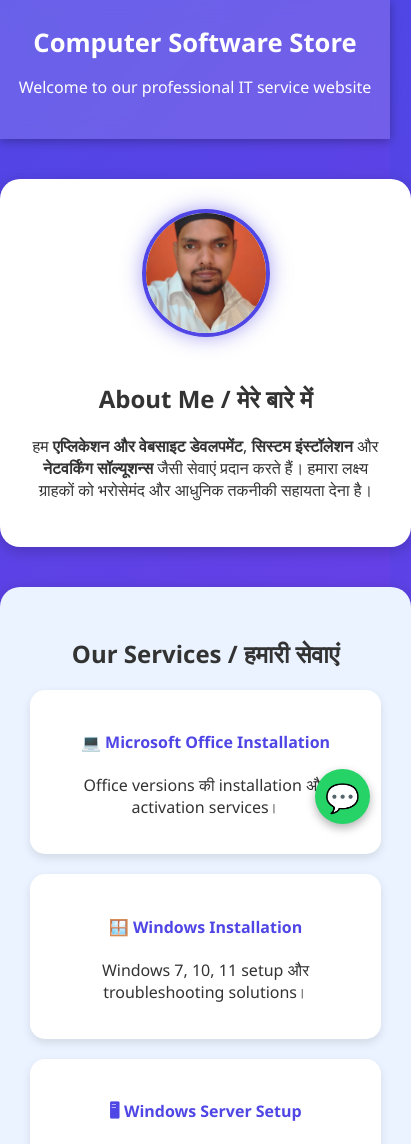
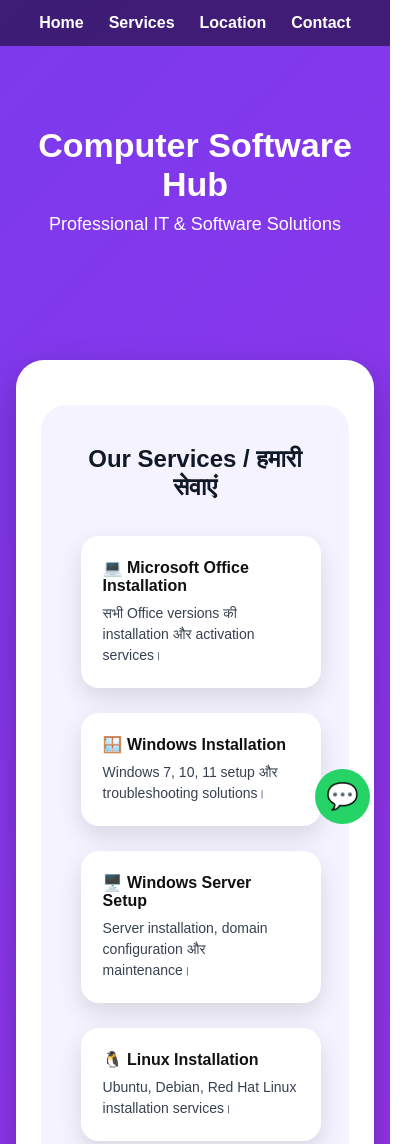
Before and after one commit to Shams0713/computer-software-store, a plain HTML site: page index.html in a window 390 px wide. Shown: the top 1144 px of the page, 411 px wide, since content can reach past the window. Drawn offline with Linux system fonts and the light colour scheme.

Commit message:
Revamp index.html for Computer Software Hub
Updated the HTML structure, styles, and content for the Computer Software Hub website.

```diff
--- a/index.html
+++ b/index.html
@@ -1,203 +1,259 @@
 <!DOCTYPE html>
-<html lang="hi">
+<html lang="en">
 <head>
 <meta charset="UTF-8">
 <meta name="viewport" content="width=device-width, initial-scale=1.0">
-  <title>Computer Software Store</title>
+<title>Computer Software Hub | Shams Hussain</title>
+
 <style>
-    body {
-      font-family: 'Poppins', 'Segoe UI', sans-serif;
-      margin: 0;
-      padding: 0;
-      background: linear-gradient(135deg, #4f46e5, #9333ea);
-      color: #333;
+*{
+  margin:0;
+  padding:0;
+  box-sizing:border-box;
+  font-family:Arial, sans-serif;
 }
 
-    header {
-      width: 100%;
-      background: rgba(255,255,255,0.15);
-      color: white;
-      text-align: center;
-      padding: 25px 0;
-      backdrop-filter: blur(10px);
-      box-shadow: 0 2px 10px rgba(0,0,0,0.3);
+body{
+  background:linear-gradient(135deg,#7c3aed,#9333ea,#06b6d4);
+  color:#111;
 }
 
-    h1 {
-      font-size: 2.3em;
-      margin: 0;
+/* NAVBAR */
+nav{
+  position:sticky;
+  top:0;
+  background:rgba(0,0,0,0.5);
+  padding:14px;
+  display:flex;
+  justify-content:center;
+  gap:25px;
+  z-index:1000;
 }
 
-    section {
-      width: 90%;
-      max-width: 950px;
-      margin: 40px auto;
-      border-radius: 20px;
-      box-shadow: 0 4px 15px rgba(0,0,0,0.2);
-      padding: 30px;
-      text-align: center;
-      background: white;
+nav a{
+  color:#fff;
+  text-decoration:none;
+  font-weight:bold;
 }
 
-    /* About Section */
-    .about {
-      background: #ffffff;
+nav a:hover{
+  color:#00ffcc;
 }
 
-    .about img {
-      width: 160px;
-      height: 160px;
-      border-radius: 50%;
-      object-fit: cover;
-      border: 4px solid #4f46e5;
-      box-shadow: 0 0 20px rgba(79,70,229,0.5);
-      margin-bottom: 20px;
+/* HEADER */
+header{
+  text-align:center;
+  padding:80px 15px;
+  color:#fff;
 }
 
-    /* Services Section */
-    .services {
-      background: #eaf3ff; /* light blue shade */
+header h1{
+  font-size:34px;
 }
 
-    .service-cards {
-      display: grid;
-      grid-template-columns: repeat(auto-fit, minmax(240px, 1fr));
-      gap: 20px;
-      margin-top: 20px;
+header p{
+  margin-top:10px;
+  font-size:18px;
 }
 
-    .card {
-      background: white;
-      border-radius: 15px;
-      box-shadow: 0 4px 10px rgba(0,0,0,0.1);
-      padding: 20px;
-      transition: all 0.3s ease;
+/* SECTION COMMON */
+section{
+  width:92%;
+  max-width:1200px;
+  margin:45px auto;
+  background:#fff;
+  padding:45px 25px;
+  border-radius:28px;
+  box-shadow:0 15px 35px rgba(0,0,0,0.25);
 }
 
-    .card:hover {
-      transform: translateY(-8px);
-      box-shadow: 0 8px 20px rgba(0,0,0,0.2);
+/* SERVICES STYLE (SCREENSHOT TYPE) */
+.services-box{
+  background:#f5f3ff;
+  padding:40px;
+  border-radius:25px;
 }
 
-    .card h4 {
-      color: #4f46e5;
+.services-box h2{
+  text-align:center;
+  margin-bottom:35px;
+  color:#111827;
 }
 
-    /* Contact Section */
-    .contact {
-      background: #f2e8ff; /* soft lavender/purple */
+.service-grid{
+  display:grid;
+  grid-template-columns:repeat(auto-fit,minmax(240px,1fr));
+  gap:25px;
 }
 
-    form {
-      display: flex;
-      flex-direction: column;
-      gap: 15px;
-      max-width: 500px;
-      margin: 0 auto;
+.service-card{
+  background:#fff;
+  padding:22px;
+  border-radius:18px;
+  box-shadow:0 10px 25px rgba(0,0,0,0.12);
+  transition:0.3s;
 }
 
-    input, textarea {
-      padding: 12px 15px;
-      border-radius: 10px;
-      border: 1px solid #ccc;
-      font-size: 1em;
-      font-family: inherit;
+.service-card:hover{
+  transform:translateY(-6px);
 }
 
-    button {
-      background: linear-gradient(135deg, #4f46e5, #9333ea);
-      color: white;
-      border: none;
-      border-radius: 10px;
-      padding: 12px;
-      cursor: pointer;
-      font-size: 1em;
-      transition: background 0.3s;
+.service-card h3{
+  font-size:16px;
+  margin-bottom:8px;
 }
 
-    button:hover {
-      background: linear-gradient(135deg, #4338ca, #7e22ce);
+.service-card p{
+  font-size:14px;
+  color:#374151;
+  line-height:1.5;
 }
 
-    /* WhatsApp Button */
-    .whatsapp {
-      position: fixed;
-      bottom: 20px;
-      right: 20px;
-      background-color: #25D366;
-      color: white;
-      border-radius: 50%;
-      width: 55px;
-      height: 55px;
-      display: flex;
-      align-items: center;
-      justify-content: center;
-      font-size: 28px;
-      box-shadow: 0 4px 10px rgba(0,0,0,0.3);
-      text-decoration: none;
+/* MAP */
+iframe{
+  width:100%;
+  height:350px;
+  border:0;
+  border-radius:18px;
+  margin-top:20px;
 }
 
-    .whatsapp:hover { transform: scale(1.1); }
-
-    footer {
-      text-align: center;
-      color: white;
-      padding: 20px;
-      margin-top: 40px;
-      background: rgba(255,255,255,0.15);
-      backdrop-filter: blur(10px);
+.map-link{
+  display:inline-block;
+  margin-top:20px;
+  padding:12px 20px;
+  background:#16a34a;
+  color:#fff;
+  text-decoration:none;
+  border-radius:10px;
+  font-weight:bold;
 }
 
-    @media (max-width: 600px) {
-      h1 { font-size: 1.6em; }
-      .about img { width: 120px; height: 120px; }
+/* FOOTER */
+footer{
+  background:#111;
+  color:#fff;
+  text-align:center;
+  padding:25px;
+  margin-top:50px;
+}
+
+/* WHATSAPP */
+.whatsapp{
+  position:fixed;
+  bottom:20px;
+  right:20px;
+  width:55px;
+  height:55px;
+  background:#25D366;
+  color:white;
+  border-radius:50%;
+  display:flex;
+  align-items:center;
+  justify-content:center;
+  font-size:26px;
+  text-decoration:none;
 }
 </style>
 </head>
+
 <body>
-  <header>
-    <h1>Computer Software Store</h1>
-    <p>Welcome to our professional IT service website</p>
+
+<nav>
+  <a href="#home">Home</a>
+  <a href="#services">Services</a>
+  <a href="#location">Location</a>
+  <a href="#contact">Contact</a>
+</nav>
+
+<header id="home">
+  <h1>Computer Software Hub</h1>
+  <p>Professional IT & Software Solutions</p>
 </header>
 
-  <section class="about">
-    <img src="1000044463.jpg" alt="Profile Photo">
-    <h2>About Me / मेरे बारे में</h2>
-    <p>
-      हम <b>एप्लिकेशन और वेबसाइट डेवलपमेंट</b>,
-      <b>सिस्टम इंस्टॉलेशन</b> और
-      <b>नेटवर्किंग सॉल्यूशन्स</b> जैसी सेवाएं प्रदान करते हैं।
-      हमारा लक्ष्य ग्राहकों को भरोसेमंद और आधुनिक तकनीकी सहायता देना है।
+<!-- SERVICES -->
+<section id="services">
+  <div class="services-box">
+    <h2>Our Services / हमारी सेवाएं</h2>
+
+    <div class="service-grid">
+
+      <div class="service-card">
+        <h3>💻 Microsoft Office Installation</h3>
+        <p>सभी Office versions की installation और activation services।</p>
+      </div>
+
+      <div class="service-card">
+        <h3>🪟 Windows Installation</h3>
+        <p>Windows 7, 10, 11 setup और troubleshooting solutions।</p>
+      </div>
+
+      <div class="service-card">
+        <h3>🖥️ Windows Server Setup</h3>
+        <p>Server installation, domain configuration और maintenance।</p>
+      </div>
+
+      <div class="service-card">
+        <h3>🐧 Linux Installation</h3>
+        <p>Ubuntu, Debian, Red Hat Linux installation services।</p>
+      </div>
+
+      <div class="service-card">
+        <h3>🌐 Website Development</h3>
+        <p>Modern, responsive और SEO optimized websites।</p>
+      </div>
+
+      <div class="service-card">
+        <h3>📱 Application Development</h3>
+        <p>Custom Android और Windows applications development।</p>
+      </div>
+
+      <div class="service-card">
+        <h3>🖧 Networking Solutions</h3>
+        <p>LAN, Wi-Fi और IP configuration issues का समाधान।</p>
+      </div>
+
+    </div>
+  </div>
+</section>
+
+<!-- LOCATION (ERROR FREE MAP) -->
+<section id="location">
+  <h2 style="text-align:center;">📍 Our Exact Location</h2>
+  <p style="text-align:center;">Near Choti Masjid, Bhikhanpur, Bhagalpur, Bihar</p>
+
+  <iframe
+    src="https://maps.google.com/maps?q=Bhikhanpur%20Bhagalpur%20Bihar&z=15&output=embed">
+  </iframe>
+
+  <div style="text-align:center;">
+    <a class="map-link"
+       href="https://www.google.com/maps?q=Bhikhanpur+Bhagalpur+Bihar"
+       target="_blank">
+       📍 Open Live Location
+    </a>
+  </div>
+</section>
+
+<!-- CONTACT -->
+<section id="contact">
+  <h2 style="text-align:center;">Contact Us</h2>
+  <p style="text-align:center;">
+    📞 <b>Mobile:</b> 9241566816 <br>
+    👨‍💻 <b>Owner:</b> Shams Hussain
+
+<p>We provide services such as application development, website development,
+  system installation, and networking solutions.
+  Our goal is to deliver reliable, fast, and modern technical support to our customers.</p>
   </p>
 </section>
 
-  <section class="services">
-    <h2>Our Services / हमारी सेवाएं</h2>
-    <div class="service-cards">
-      <div class="card"><h4>💻 Microsoft Office Installation</h4><p>Office versions की installation और activation services।</p></div>
-      <div class="card"><h4>🪟 Windows Installation</h4><p>Windows 7, 10, 11 setup और troubleshooting solutions।</p></div>
-      <div class="card"><h4>🖥 Windows Server Setup</h4><p>Server installation, domain configuration और maintenance।</p></div>
-      <div class="card"><h4>🐧 Linux Installation</h4><p>Ubuntu, Debian, Red Hat जैसी Linux OS installation services।</p></div>
-      <div class="card"><h4>🌐 Website Development</h4><p>Modern, responsive और SEO optimized websites।</p></div>
-      <div class="card"><h4>📱 Application Development</h4><p>Custom Android और Windows apps development solutions।</p></div>
-      <div class="card"><h4>🌐 Networking Issue</h4><p>LAN, Wi-Fi और IP configuration से जुड़ी समस्याओं का समाधान।</p></div>
-    </div>
-  </section>
-
-  <section class="contact">
-    <h2>Contact Form / संपर्क करें</h2>
-    <form>
-      <input type="text" placeholder="आपका नाम / Your Name" required>
-      <input type="email" placeholder="आपका ईमेल / Your Email" required>
-      <textarea rows="4" placeholder="आपका संदेश / Your Message" required></textarea>
-      <button type="submit">Send Message</button>
-    </form>
-  </section>
-
-  <a href="https://wa.me/919241566816" target="_blank" class="whatsapp" title="Chat on WhatsApp">💬</a>
+<a class="whatsapp" href="https://wa.me/919241566816" target="_blank">💬</a>
 
 <footer>
-    © 2025 Computer Software Store. All rights reserved.
+  <p>© 2025 Computer Software Hub</p>
+  <p>Developed by <b>Shams Hussain</b></p>
 </footer>
+
 </body>
 </html>
```
Lines whose indentation alone changed are shown as unchanged.
